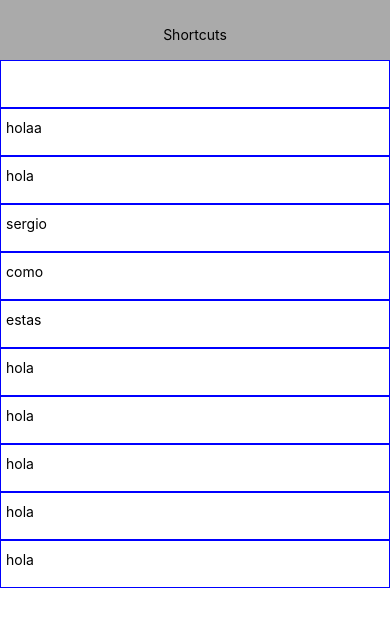
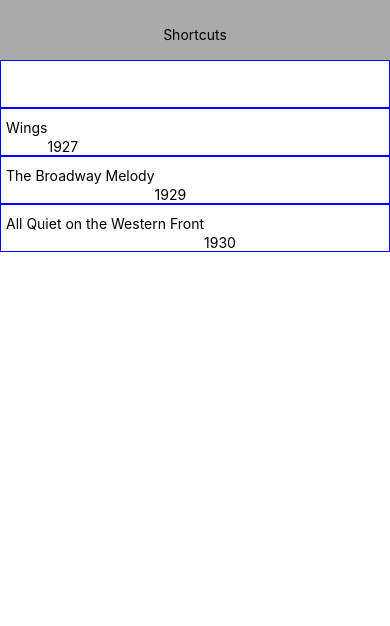
Before and after one commit to jinkoandres/Sergio-Shortcuts, a React Native app: screen / in a window 390 px wide. Shown: the top 626 px of the page. Built offline with nearby package versions, Linux system fonts and the light colour scheme.

Commit message:
Clase del 29 Noviembre

```diff
--- a/App.js
+++ b/App.js
@@ -1,26 +1,49 @@
 import React from 'react';
-import { StyleSheet, View, ScrollView} from 'react-native';
+import { StyleSheet, View, ScrollView, FlatList, Text} from 'react-native';
 import Header from './src/Components/Header.js';
 import Item from './src/Components/Item.js';
 import UserTextInput from './src/Components/UserInput.js';
 
 export default class App extends React.Component {
+
+
   render() {
+    console.log('App: React native llama el render');
     return (
       <View style={styles.root}>
         <Header title='Shortcuts' />
         <ScrollView >
           <UserTextInput startvalue="hola"/>
-          <Item title="holaa"></Item>
-          <Item title="hola"> </Item>
-          <Item title="sergio"></Item>
-          <Item title="como"> </Item>
-          <Item title="estas"></Item>
-          <Item title="hola"></Item>
-          <Item title="hola"></Item>
-          <Item title="hola"></Item>
-          <Item title="hola"></Item>
-          <Item title="hola"></Item>
+            <FlatList
+              data={[{
+                "title": "Wings",
+                "key": "tt0018578",
+                "releaseDate": "1927-05-19T05:00:00.000Z",
+                "releaseCountry": "USA",
+                "releaseYear": 1927,
+                "releaseMonth": 4,
+                "releaseDay": 19
+              },
+              {
+                "title": "The Broadway Melody",
+                "key": "tt0019729",
+                "releaseDate": "1929-02-01T05:00:00.000Z",
+                "releaseCountry": "USA",
+                "releaseYear": 1929,
+                "releaseMonth": 1,
+                "releaseDay": 1
+              },
+              {
+                "title": "All Quiet on the Western Front",
+                "key": "tt0020629",
+                "releaseDate": "1930-04-21T04:00:00.000Z",
+                "releaseCountry": "USA",
+                "releaseYear": 1930,
+                "releaseMonth": 3,
+                "releaseDay": 21
+              }]}
+              renderItem={({item}) => <Item title={item.title} releaseYear = {item.releaseYear}></Item>}
+            />
         </ScrollView>
       </View>
     );
--- a/src/Components/Header.js
+++ b/src/Components/Header.js
@@ -6,7 +6,23 @@ import {
 } from 'react-native';
 
 export default class Header extends React.Component {
+    constructor(props) {
+        super(props);
+        console.log('Header: React native llama el constructor');
+    }
+    componentWillMount() {
+        console.log('Header: React native llama  componentWillmount');
+
+    }
+    componentDidMount() {
+        console.log('Header: React native llama  componentDidMount');
+    }
+    componentWillReceiveProps(props) {
+        console.log('Header: React native llama  componentWillReceiveProps');
+    }
+
     render() {
+        console.log('Header: React native llama el render');
         return (
             <View style={styles.statusbar} >
                 <Text> {this.props.title} </Text>
--- a/src/Components/Item.js
+++ b/src/Components/Item.js
@@ -8,8 +8,9 @@ import {
 export default class Item extends React.Component {
     render() {
         return (
-            <View>
-                <Text style={styles.elemento}>{this.props.title}</Text>
+            <View style={styles.elemento}>
+                <Text >{this.props.title}</Text>
+                <Text style={styles.releaseYear}>{this.props.releaseYear}</Text>
             </View>
         );
     }
@@ -22,5 +23,11 @@ const styles = StyleSheet.create({
         borderColor:'blue',
         paddingTop:10,
         paddingLeft:5,
-      }
+        flexDirection:'row'
+
+      },
+    releaseYear:{
+
+        alignSelf:'flex-end'
+    }
 })
--- a/src/Components/UserInput.js
+++ b/src/Components/UserInput.js
@@ -15,6 +15,7 @@ export default class UserTextInput extends React.Component {
     };
 
     render() {
+        console.log('UserInput: React native llama el render');
         return (
             <View>
                 <TextInput
```
